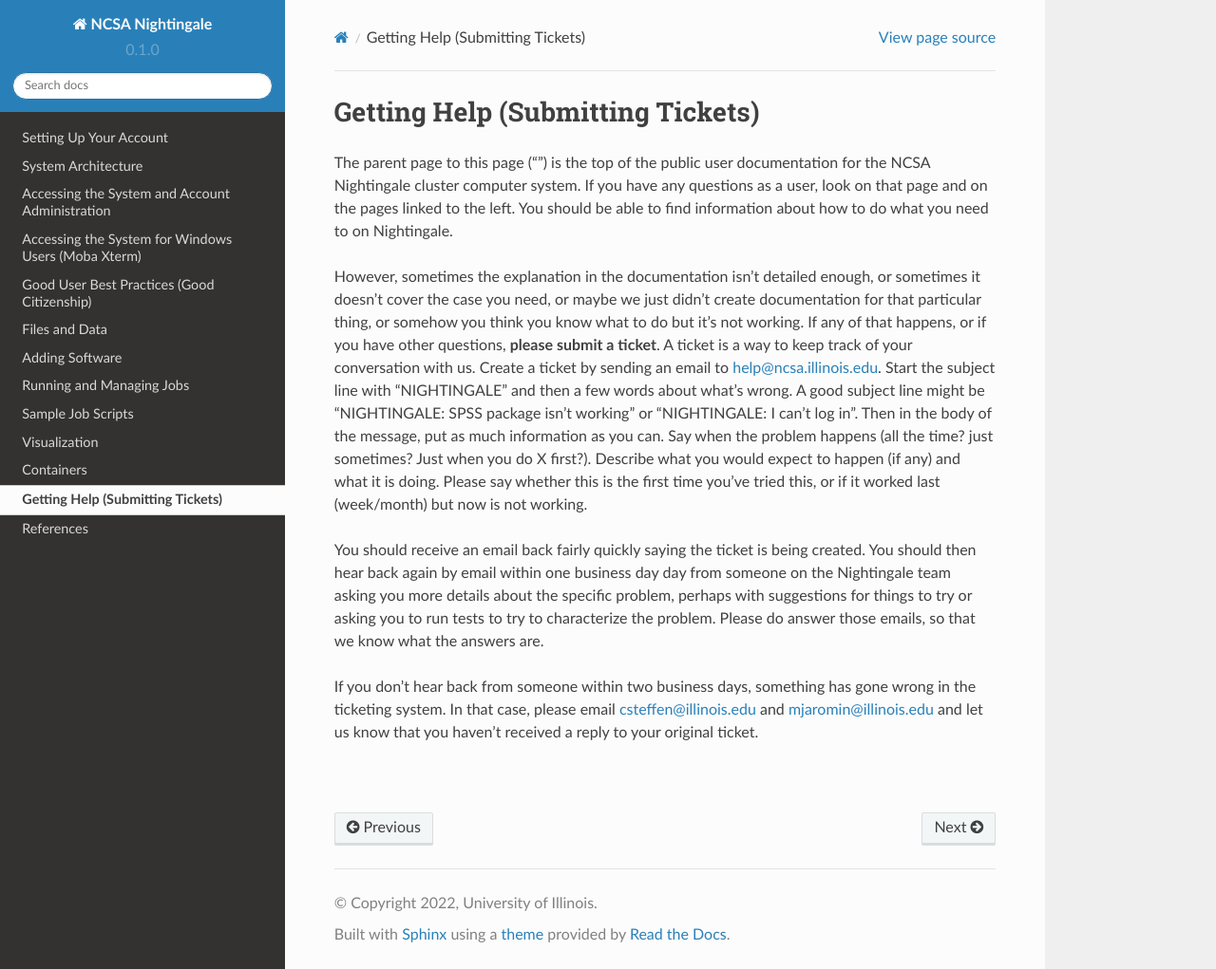
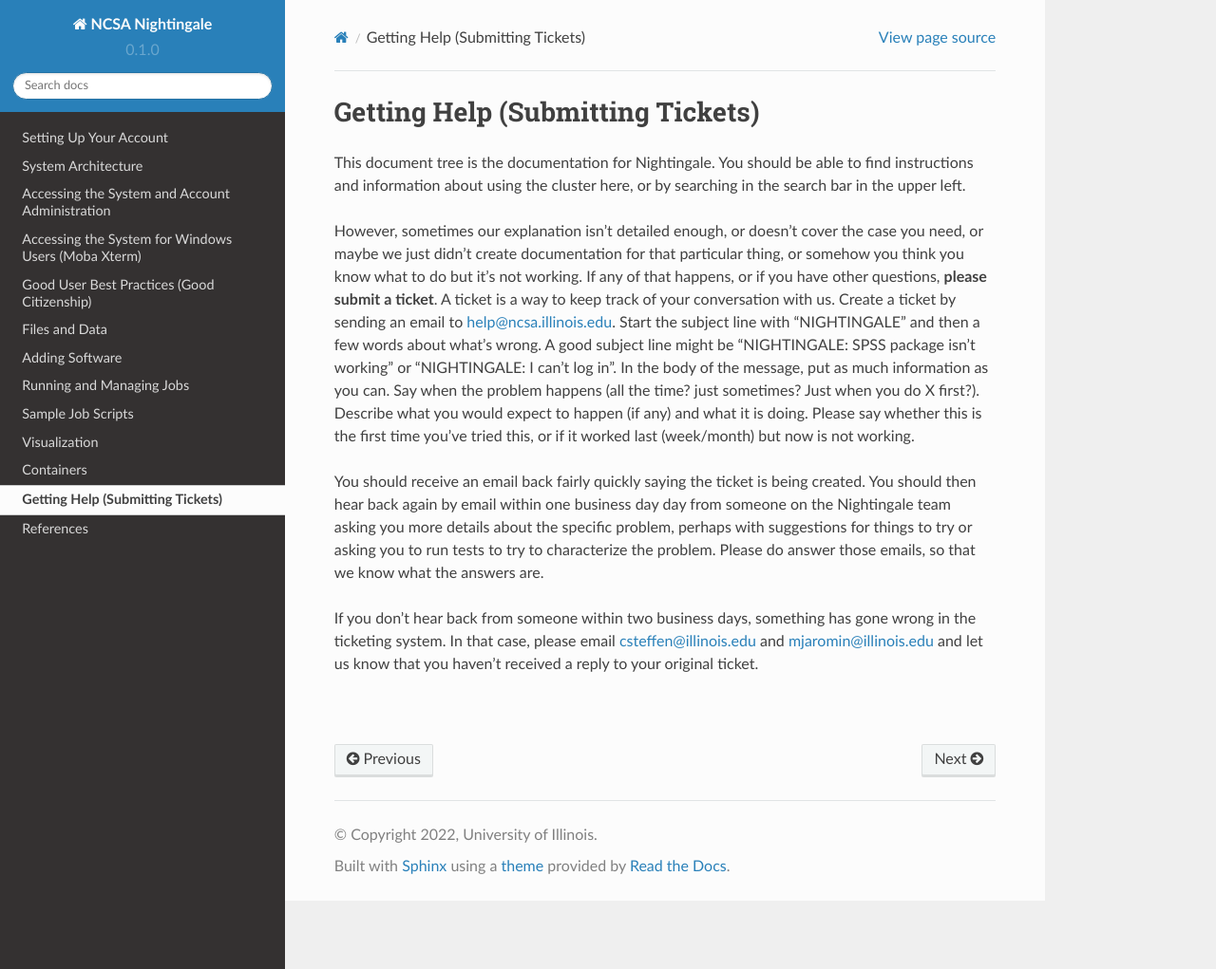
Before and after one commit to sfkappes/NG_documentation, a Sphinx documentation site: the page built from docs/source/help.rst, in a window 1280 px wide and 1021 px high. Shown: the whole window at 95% size. Built offline with Sphinx 7.4.7 and the Read the Docs theme 2.0.0, drawn with Linux system fonts in a browser that asks for light colours; pages that are not in the unit, such as notebooks, are missing from menus.

Commit message:
clarification edits
overall clarification edits

```diff
--- a/docs/source/help.rst
+++ b/docs/source/help.rst
@@ -2,14 +2,10 @@
 Getting Help (Submitting Tickets)
 =====================================
 
-The parent page to this page ("") is the top of the public user
-documentation for the NCSA Nightingale cluster computer system. If you
-have any questions as a user, look on that page and on the pages linked
-to the left. You should be able to find information about how to do what
-you need to on Nightingale.
+This document tree is the documentation for Nightingale.  You should be able to find instructions and information about using the cluster here, or by searching in the search bar in the upper left.
 
-However, sometimes the explanation in the documentation isn't detailed
-enough, or sometimes it doesn't cover the case you need, or maybe we
+However, sometimes our explanation isn't detailed
+enough, or doesn't cover the case you need, or maybe we
 just didn't create documentation for that particular thing, or somehow
 you think you know what to do but it's not working. If any of that
 happens, or if you have other questions, **please submit a ticket**. A
@@ -17,7 +13,7 @@
 ticket by sending an email to help@ncsa.illinois.edu. Start the subject
 line with "NIGHTINGALE" and then a few words about what's wrong. A good
 subject line might be "NIGHTINGALE: SPSS package isn't working" or
-"NIGHTINGALE: I can't log in". Then in the body of the message, put as
+"NIGHTINGALE: I can't log in". In the body of the message, put as
 much information as you can. Say when the problem happens (all the time?
 just sometimes? Just when you do X first?). Describe what you would
 expect to happen (if any) and what it is doing. Please say whether this
```
